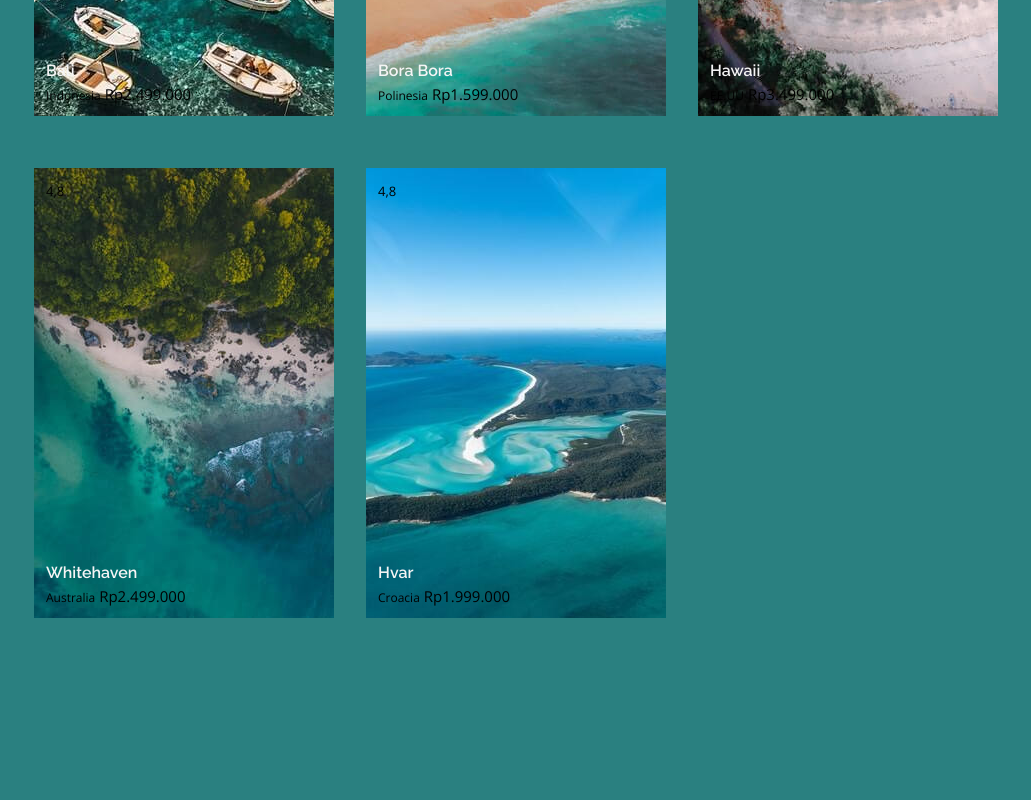
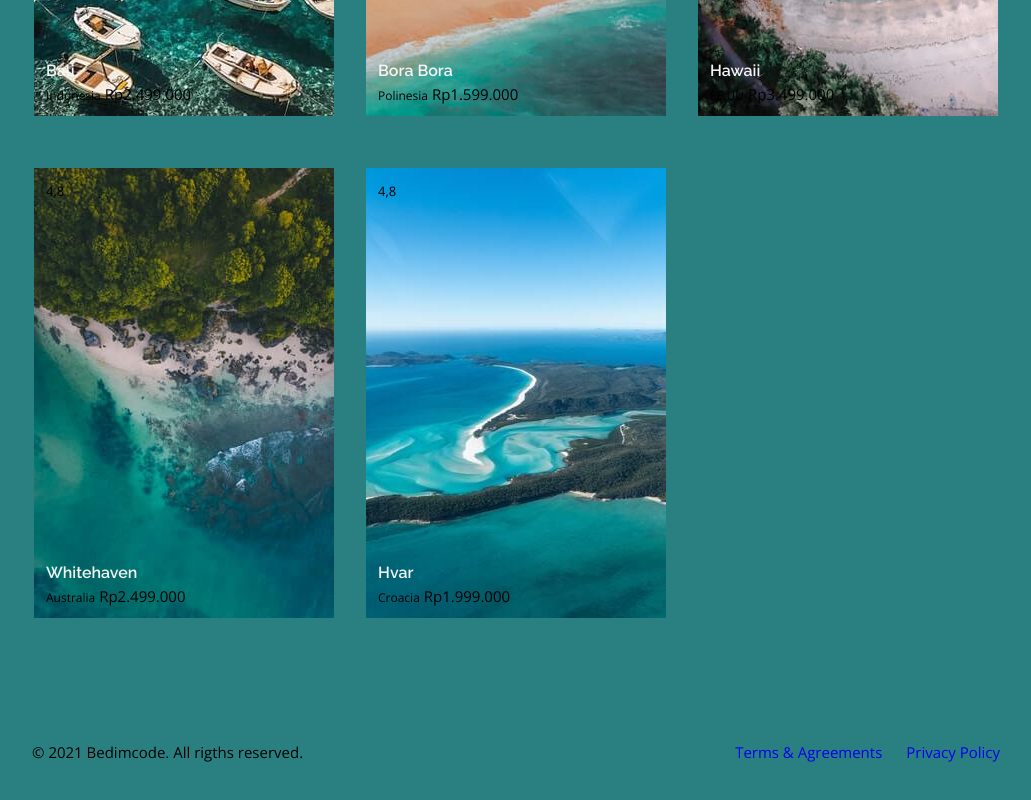
Before and after one commit to khairulAhyar/A5-travel_pantai, a plain HTML site: page index.html in a window 1280 px wide. Shown: the part 2753-3553 px from the top of the page, without its empty margins (124-1155 px from the left). Before the commit the page ends 3463 px from the top, so only its background shows below. Drawn offline with nearby package versions, Linux system fonts and the light colour scheme.

Commit message:
add footer

```diff
--- a/index.html
+++ b/index.html
@@ -206,5 +206,16 @@
                     </div>
                 </div>
             </section>
-
+<!--footer-->
+<footer class="footer">
+    <div class="container">
+        <div class="footer__rights">
+            <p class="footer__copy">&#169; 2021 Bedimcode. All rigths reserved.</p>
+            <div class="footer__terms">
+                <a href="#" class="footer__terms-link">Terms & Agreements</a>
+                <a href="#" class="footer__terms-link">Privacy Policy</a>
+            </div>
+        </div>
+    </div>
+</footer>
     </body>
--- a/style.css
+++ b/style.css
@@ -260,3 +260,29 @@ a {
   margin-bottom: 1.25rem;
 
 }
+
+/* footer */
+
+.footer {
+  padding-top: 5rem;
+}
+
+.footer__rights {
+  display: flex;
+  flex-direction: column;
+  row-gap: 1.5rem;
+  text-align: center;
+  flex-direction: row;
+  justify-content: space-between;
+}
+
+.footer_copy, .footer_terms-link {
+  font-size: .813rem;
+  color: rgb(0, 0, 0)
+}
+
+.footer__terms {
+  display: flex;
+  column-gap: 1.5rem;
+  justify-content: center;
+}
```
